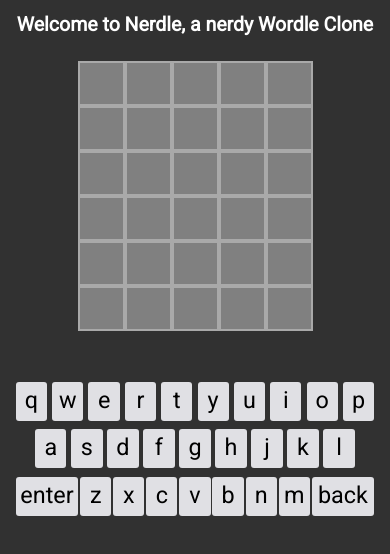
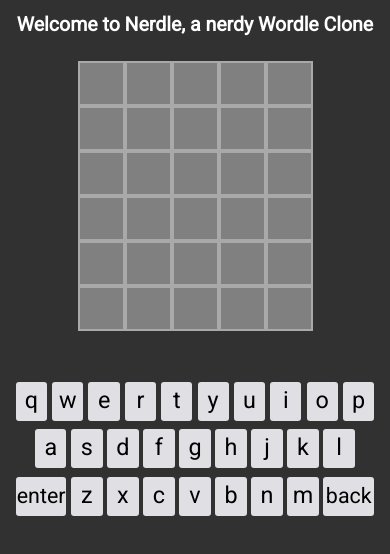
Before and after one commit to pzeise/nerdle, a plain HTML site: page index.html in a window 390 px wide. Both pictures are taken after a click on the element "enter". Drawn offline with Linux system fonts and the light colour scheme.

Commit message:
fixed bottom row size issues, maybe zoom and slow mobile typing

```diff
--- a/keyBoard.js
+++ b/keyBoard.js
@@ -14,6 +14,7 @@ let keyBoardLocked = []
 
 for (i = 0; i < setupKeys.length; i++) {
     let key = document.createElement("an")
+    key.addEventListener(`touchstart`, ev => keyBoardType(ev))
     key.addEventListener(`click`, ev => keyBoardType(ev))
     key.id = `${setupKeys[i]}`
     key.classList.add(`key`)
@@ -30,6 +31,7 @@ for (i = 0; i < setupKeys.length; i++) {
 let keyBoard = document.querySelectorAll(".key")
 
 function keyBoardType (key) {
+    key.preventDefault()
     let currentTile = document.querySelector(".currentTile")
     if (key.target.id === "back") {
         checkBackspace(currentTile, "Backspace")
--- a/style.css
+++ b/style.css
@@ -60,12 +60,14 @@ input {
     font-size: 6vw;
     width: 10vw;
     height: calc(100vw * .10);
+    touch-action: manipulation;
     /* -webkit-appearance: none; */
 }
 
 #gameBoard {
     margin-top: 3vh;
     margin-bottom: 3vh;
+    touch-action: manipulation;
 }
 
 #keyBoard {
@@ -75,6 +77,7 @@ input {
     margin-top: 5vh;
     margin-left: 2vw;
     margin-right: 2vw;
+    touch-action: manipulation;
 }
 
 .keyBoardRows {
@@ -104,11 +107,12 @@ input {
     -moz-user-select: none;
     -ms-user-select: none;
     user-select: none;
-
+    touch-action: manipulation;
 }
 
 #back, #enter {
-    width: 16vw;
+    width: 13vw;
+    font-size: 5.5vw;
 }
 
 /*Hopefully make my game board visible for people on iOS*/
@@ -159,5 +163,6 @@ input:disabled {
 
     #back, #enter {
         width: 10vw;
+        font-size: 3vw;
     }
 }
```
